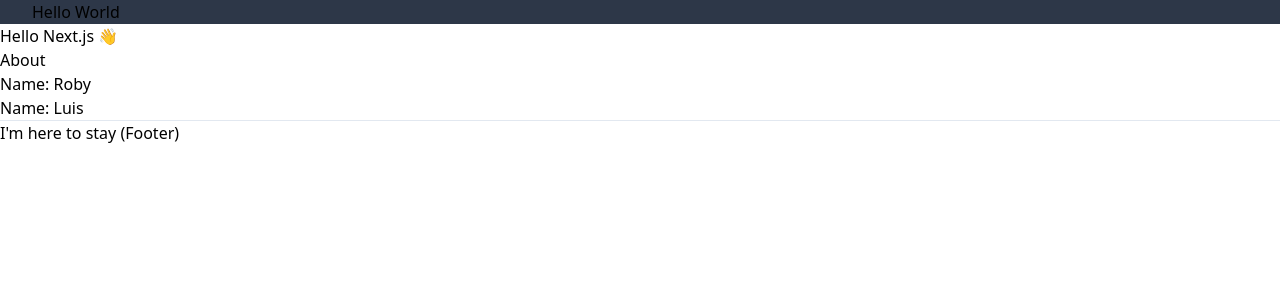
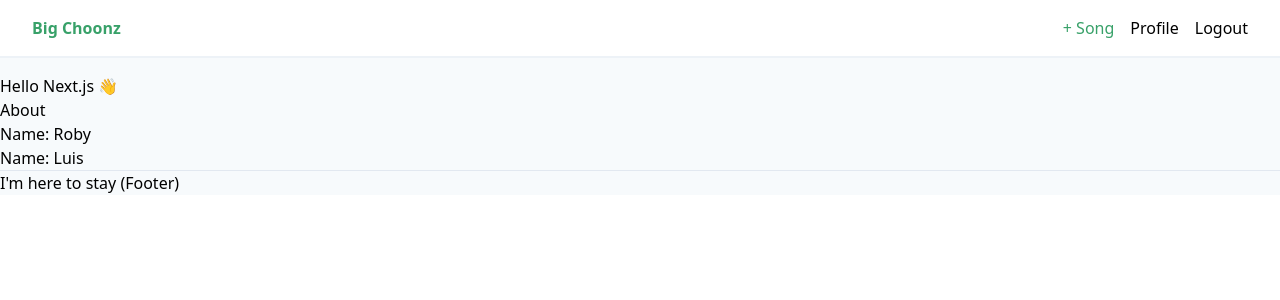
Before and after one commit to lspdrz/big-choons, a Next.js app: page / in a window 1280 px wide. Shown: the top 300 px of the page. Built offline with nearby package versions, Linux system fonts and the light colour scheme.

Commit message:
Styled Header

```diff
--- a/components/Header.tsx
+++ b/components/Header.tsx
@@ -1,8 +1,15 @@
 import React, { ReactNode } from 'react'
 
 const Header = () => (
-    <div className="bg-gray-800 max-w-7xl mx-auto px-4 sm:px-6 lg:px-8">
-<p>Hello World</p>
-    </div>
+    <nav className="p-4 mb-4 bg-white max-w-7xl mx-auto px-4 sm:px-6 lg:px-8 border-b-2 border-gray-200">
+        <div className="flex items-center justify-between">
+            <a href="#" className="font-bold text-green-600">Big Choonz</a>
+            <div className="flex">
+            <a href="#" className="ml-4 text-green-600">+ Song</a>
+            <a href="#" className="ml-4 text-black">Profile</a>
+            <a href="#" className="ml-4 text-black">Logout</a>
+            </div>
+        </div>
+    </nav>
 )
 export default Header
--- a/components/Layout.tsx
+++ b/components/Layout.tsx
@@ -10,7 +10,7 @@ type Props = {
 }
 
 const Layout = ({ children, title = 'This is the default title' }: Props) => (
-  <div>
+  <div className="bg-gray-100">
     <Head>
       <title>{title}</title>
       <meta charSet="utf-8" />
```
